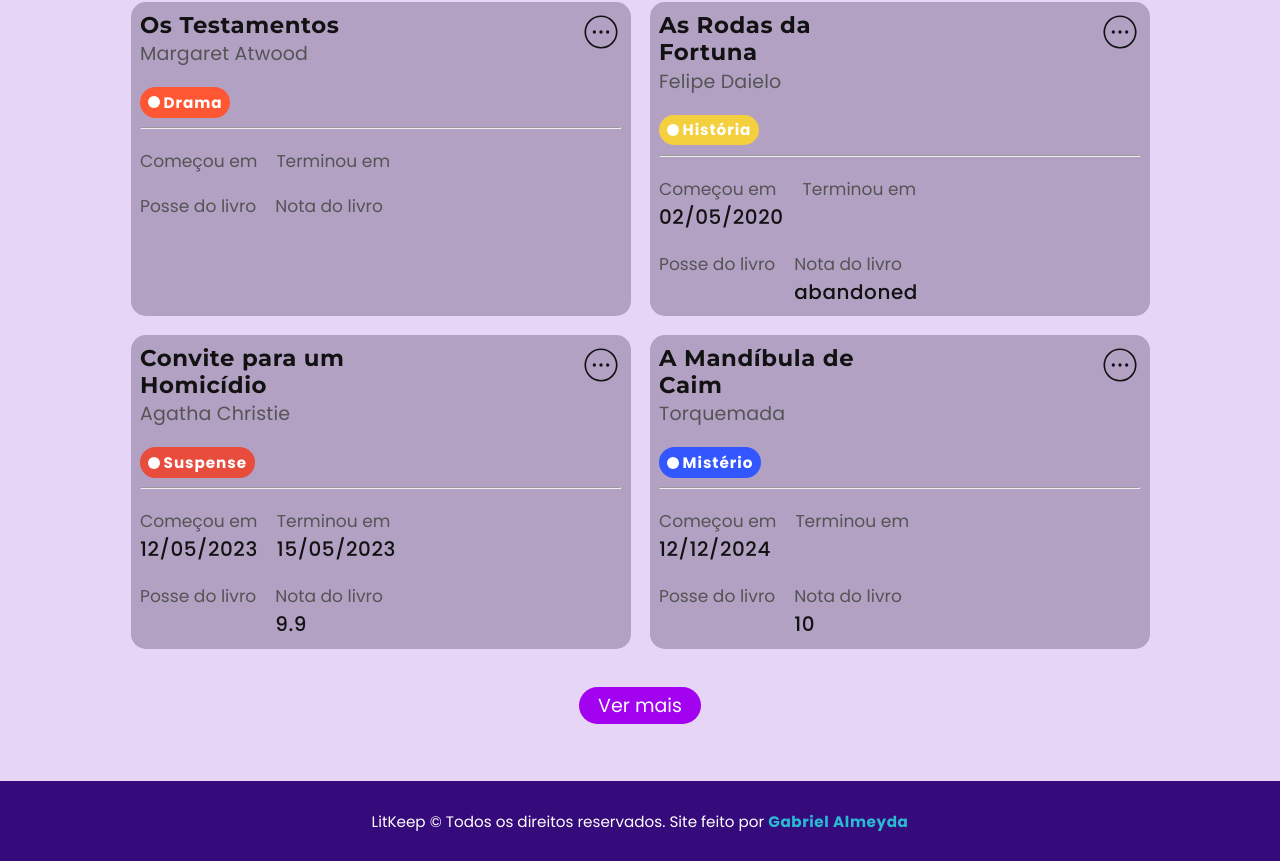
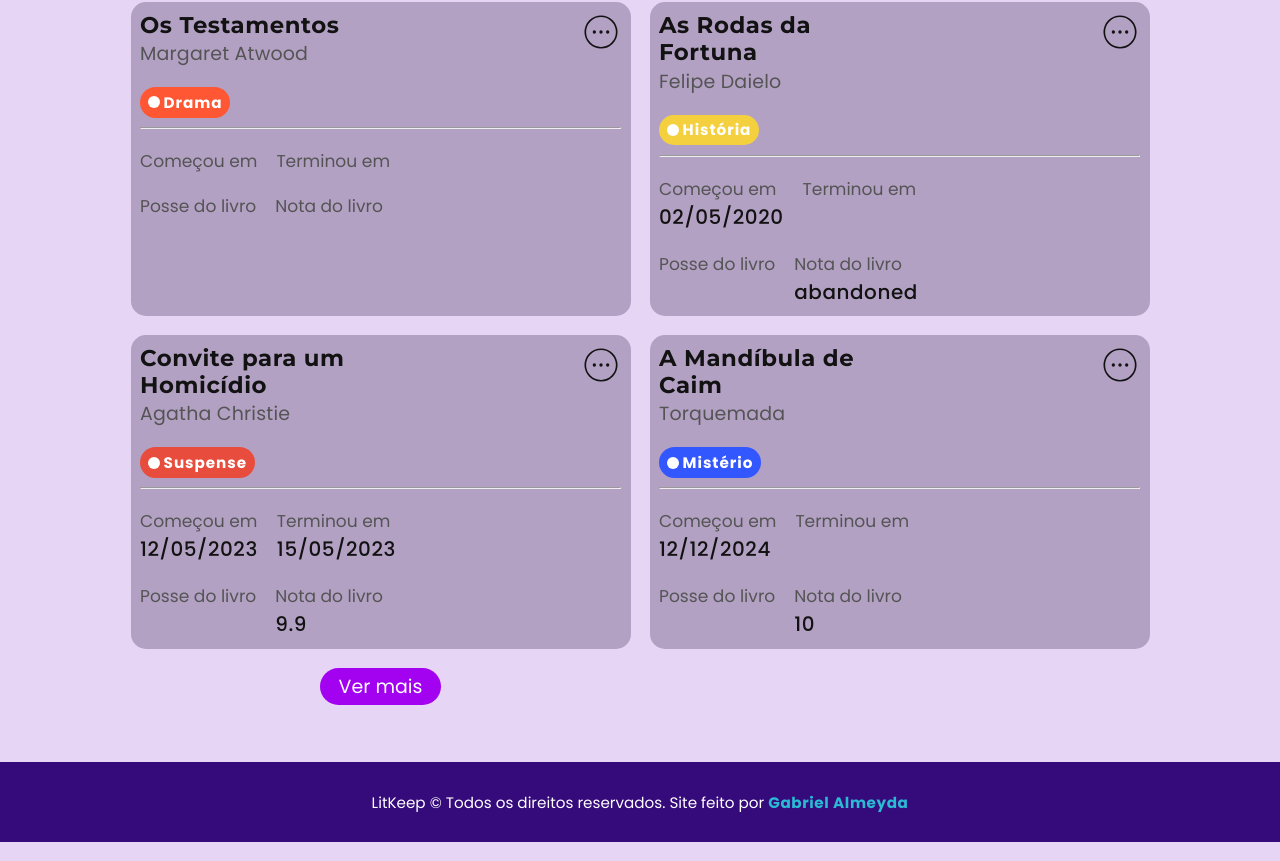
Before and after one commit to GabAlmeyda/litkeep, a React (Vite) app: page / in a window 1280 px wide. Shown: the part 1533-2394 px from the top of the page. Built offline with nearby package versions, Linux system fonts and the light colour scheme; data requests are answered from the project's data file.

Commit message:
'Dropdown' agora recebe uma função de callback

```diff
--- a/src/pages/Homepage/BookList.jsx
+++ b/src/pages/Homepage/BookList.jsx
@@ -1,5 +1,7 @@
 import PropTypes from "prop-types";
 import clsx from "clsx";
+import { useNavigate } from "react-router-dom";
+import { useState } from "react";
 
 import { bookShapeType } from "../../utils/propTypes/propTypes";
 import { getWebsitePaths } from "../../utils/constants/paths";
@@ -9,7 +11,7 @@ import styles from "./BookList.module.css";
 import InfoCard from "../../components/ui/InfoCard";
 import TagCard from "../../components/ui/TagCard";
 import MoreOptions from "../../components/ui/MoreOptions";
-import { useNavigate } from "react-router-dom";
+import Button from "../../components/ui/Button";
 
 const moreOptionsMap = {
     view: "Ver o livro",
@@ -18,7 +20,8 @@ const moreOptionsMap = {
 };
 
 /**
- * Renders a book list with all the registered books.
+ * Renders a book list with all the provided books. When the fetching is in process,
+ * this component renders a visual feedback with some blank cards,
  *
  * @param {object} props - The properties of the component.
  * @param {Array<bookShapeType>} props.visibleBooks - An array containing the books to
@@ -31,10 +34,11 @@ const moreOptionsMap = {
  */
 function BookList({ visibleBooks, isFetchFinished, isMobile }) {
     const navigate = useNavigate();
+    const [isBooksExpanded, setIsBooksExpanded] = useState(false);
 
     const WEBSITE_PATHS = getWebsitePaths();
-
-    const LOADING_BLANK_CARDS = isMobile ? 3 : 6;
+    const INITIAL_BOOKS_VISIBLE = isMobile ? 3 : 6;
+    const canShowMoreButton = visibleBooks.length > INITIAL_BOOKS_VISIBLE;
 
     const handleMoreOptionSelect = (action, bookId) => {
         switch (action) {
@@ -45,79 +49,128 @@ function BookList({ visibleBooks, isFetchFinished, isMobile }) {
                 break;
             default:
                 console.error(
-                    `Invalid action '${action}' received in 'BookList'. Expected one of "view", "update" or "remove"`
+                    `Invalid action '${action}' received in 'BookList'. Expected one of "view", "update" or "remove".`
                 );
         }
     };
 
     return (
         <div className={styles.bookList__items} id="bookList__items">
-            {isFetchFinished
-                ? visibleBooks.map((book, index) => (
+            {isFetchFinished ? (
+                <>
+                    {visibleBooks
+                        .slice(0, isBooksExpanded ? -1 : INITIAL_BOOKS_VISIBLE)
+                        .map((book) => (
                             <InfoCard
                                 alignment="left"
                                 customClasses={clsx(!isMobile && "bigger")}
-                          key={index}
+                                key={book.id}
                             >
-                          <h3 className={styles.book__title}>{book.title}</h3>
-                          <p className={styles.book__author}>{book.author}</p>
+                                <h3 className={styles.book__title}>
+                                    {book.title}
+                                </h3>
+                                <p className={styles.book__author}>
+                                    {book.author}
+                                </p>
 
                                 <div className={styles.book__btnIconContainer}>
                                     <MoreOptions
                                         options={moreOptionsMap}
                                         handleSelect={(action) =>
-                                      handleMoreOptionSelect(action, book.id)
+                                            handleMoreOptionSelect(
+                                                action,
+                                                book.id
+                                            )
                                         }
                                     />
                                 </div>
 
                                 <div>
-                              <TagCard key={index} genre={book.genre} />
+                                    <TagCard
+                                        key={`tagCard-${book.id}`}
+                                        genre={book.genre}
+                                    />
 
                                     <hr className={styles.book__line} />
                                 </div>
 
                                 <div className={styles.book__infoContainer}>
                                     <p className={styles.bookInfo}>
-                                  <span className={styles.bookInfo__label}>
+                                        <span
+                                            className={styles.bookInfo__label}
+                                        >
                                             Começou em
                                         </span>
-                                  <strong className={styles.bookInfo__data}>
+                                        <strong
+                                            className={styles.bookInfo__data}
+                                        >
                                             {book.startDate}
                                         </strong>
                                     </p>
                                     <p className={styles.bookInfo}>
-                                  <span className={styles.bookInfo__label}>
+                                        <span
+                                            className={styles.bookInfo__label}
+                                        >
                                             Terminou em
                                         </span>
-                                  <strong className={styles.bookInfo__data}>
+                                        <strong
+                                            className={styles.bookInfo__data}
+                                        >
                                             {book.endDate}
                                         </strong>
                                     </p>
                                     <p className={styles.bookInfo}>
-                                  <span className={styles.bookInfo__label}>
+                                        <span
+                                            className={styles.bookInfo__label}
+                                        >
                                             Posse do livro
                                         </span>
-                                  <strong className={styles.bookInfo__data}>
+                                        <strong
+                                            className={styles.bookInfo__data}
+                                        >
                                             {book.ownership}
                                         </strong>
                                     </p>
                                     <p className={styles.bookInfo}>
-                                  <span className={styles.bookInfo__label}>
+                                        <span
+                                            className={styles.bookInfo__label}
+                                        >
                                             Nota do livro
                                         </span>
-                                  <strong className={styles.bookInfo__data}>
+                                        <strong
+                                            className={styles.bookInfo__data}
+                                        >
                                             {book.rating}
                                         </strong>
                                     </p>
                                 </div>
                             </InfoCard>
-                  ))
-                : Array.from({ length: LOADING_BLANK_CARDS }).map(
+                        ))}
+
+                    {/* Only shows the button if the number of visible cards (visibleBooks.length)
+                    is greater than 'INITIAL_BOOKS_VISIBLE' */}
+                    {canShowMoreButton && (
+                        <div className={styles.bookList__showMoreBtnContainer}>
+                            <Button
+                                bgColor="#a202f0"
+                                aria-controls="bookList__items"
+                                aria-expanded={isBooksExpanded}
+                                onClick={() =>
+                                    setIsBooksExpanded(!isBooksExpanded)
+                                }
+                            >
+                                {isBooksExpanded ? "Ver menos" : "Ver mais"}
+                            </Button>
+                        </div>
+                    )}
+                </>
+            ) : (
+                Array.from({ length: INITIAL_BOOKS_VISIBLE }).map(
                     (_, index) => (
                         <InfoCard key={index}>
                             <div className={styles.loadingContainer}></div>
                         </InfoCard>
+                    )
                 )
             )}
         </div>
--- a/src/pages/Homepage/Homepage.jsx
+++ b/src/pages/Homepage/Homepage.jsx
@@ -12,7 +12,6 @@ import InfoCard from "../../components/ui/InfoCard";
 import Header from "../../components/layout/Header";
 import ServerErrorScreen from "../../components/layout/ServerErrorScreen";
 import Dropdown from "../../components/form/Dropdown";
-import Button from "../../components/ui/Button";
 
 import BestBookCard from "./BestBookCard";
 import AdditionalInfoCards from "./AdditionalInfoCards";
@@ -45,19 +44,15 @@ function Homepage() {
     const [additionalInfo, setAdditionalInfo] = useState(
         Array.from({ length: 4 }, () => null)
     );
-    const [isBooksExpanded, setIsBooksExpanded] = useState(false);
-
+    const [filteredBooks, setFilteredBooks] = useState(books);
     const windowSize = useWindowSize();
 
     const WEBSITE_PATHS = getWebsitePaths();
 
     const isMobile = windowSize.width < 700;
-    const visibleBooks = isBooksExpanded
-        ? books
-        : books.slice(0, isMobile ? 3 : 6);
-    const canShowMoreButton = books.length > (isMobile ? 3 : 6);
 
     useInitializeBooks();
+
     // Updates the 'bestBook' and the 'additionalInfo' when the 'fetchStatus' is "success"
     useEffect(() => {
         if (fetchStatus === "success") {
@@ -72,7 +67,6 @@ function Homepage() {
                 null
             );
             setBestBook(bestBookRating);
-
             setAdditionalInfo([
                 { num: books.length, label: "Livros Registrados" },
                 {
@@ -88,6 +82,7 @@ function Homepage() {
                     label: "Livros já Lidos",
                 },
             ]);
+            setFilteredBooks(books);
         }
     }, [books, fetchStatus, filterBooks]);
 
@@ -107,6 +102,27 @@ function Homepage() {
             metaTag.content = content;
         });
     }, []);
+
+    const handleFilterBooks = (dataValue) => {
+        switch (dataValue) {
+            case "ownership":
+                setFilteredBooks(books.filterBooks({ ownership: true }));
+                console.log(filteredBooks);
+                break;
+            case "read":
+            case "unread":
+            case "abandoned":
+                setFilteredBooks(books.filterBooks({ status: dataValue }));
+                break;
+            case "registered":
+                setFilteredBooks(books);
+                break;
+            default:
+                console.error(
+                    `Invalid filter criteria '${dataValue}' received in 'HomePage'. Expect one of "read", "unread", "abandoned", "registered" or "ownership".`
+                );
+        }
+    };
 
     // Handle error: early return to stop rendering the rest of the component
     if (fetchStatus === "error") {
@@ -169,7 +185,10 @@ function Homepage() {
                     <h2>Livros Registrados</h2>
 
                     <div className={styles.bookList__btns}>
-                        <Dropdown optionsValues={dropdownOptions} />
+                        <Dropdown
+                            optionsValues={dropdownOptions}
+                            handleSelect={handleFilterBooks}
+                        />
 
                         <LinkButton
                             to={WEBSITE_PATHS.database}
@@ -178,27 +197,10 @@ function Homepage() {
                     </div>
 
                     <BookList
-                        visibleBooks={visibleBooks}
+                        visibleBooks={filteredBooks}
                         isMobile={isMobile}
                         isFetchFinished={fetchStatus === "success"}
                     />
-
-                    {/* Only shows the button if the number of visible cards (books.length)
-                    is greater than 3, for mobile, and 6, for desktop */}
-                    {canShowMoreButton && (
-                        <div className={styles.bookList__showMoreBtnContainer}>
-                            <Button
-                                bgColor="#a202f0"
-                                aria-controls="bookList__items"
-                                aria-expanded={isBooksExpanded}
-                                onClick={() =>
-                                    setIsBooksExpanded(!isBooksExpanded)
-                                }
-                            >
-                                {isBooksExpanded ? "Ver menos" : "Ver mais"}
-                            </Button>
-                        </div>
-                    )}
                 </section>
             </main>
         </>
--- a/src/stores/bookStore.js
+++ b/src/stores/bookStore.js
@@ -3,7 +3,7 @@ import { create } from "zustand";
 import { getServerPaths } from "../utils/constants/paths";
 import { useEffect } from "react";
 
-const serverPaths = getServerPaths();
+const SERVER_PATHS = getServerPaths();
 
 /**
  * Zustando store for managing book-related data and operations.
@@ -53,7 +53,7 @@ const useBookStore = create((set, get) => ({
     fetchBooks: async () => {
         set({ fetchStatus: "loading", error: null });
         try {
-            const response = await fetch(serverPaths.books, {
+            const response = await fetch(SERVER_PATHS.books, {
                 method: "GET",
             });
 
@@ -83,7 +83,7 @@ const useBookStore = create((set, get) => ({
         set({ fetchStatus: "loading", error: null });
 
         try {
-            const response = await fetch(serverPaths.books, {
+            const response = await fetch(SERVER_PATHS.books, {
                 method: "POST",
                 headers: { "Content-Type": "application/json" },
                 body: JSON.stringify(newBook),
@@ -118,7 +118,7 @@ const useBookStore = create((set, get) => ({
         set({ fetchStatus: "loading", error: null });
 
         try {
-            const response = await fetch(`${serverPaths.books}/${bookId}`, {
+            const response = await fetch(`${SERVER_PATHS.books}/${bookId}`, {
                 method: "DELETE",
             });
 
@@ -150,7 +150,7 @@ const useBookStore = create((set, get) => ({
         set({ fetchStatus: "loading", error: null });
 
         try {
-            const response = await fetch(`${serverPaths.books}/${book.id}`, {
+            const response = await fetch(`${SERVER_PATHS.books}/${book.id}`, {
                 method: "PATCH",
                 headers: { "Content-Type": "application/json" },
                 body: JSON.stringify(book),
```
Also changed, not shown: server.json (+8 -8 lines), src/components/form/Dropdown.jsx (+21 -14 lines). Lines whose indentation alone changed are shown as unchanged.
